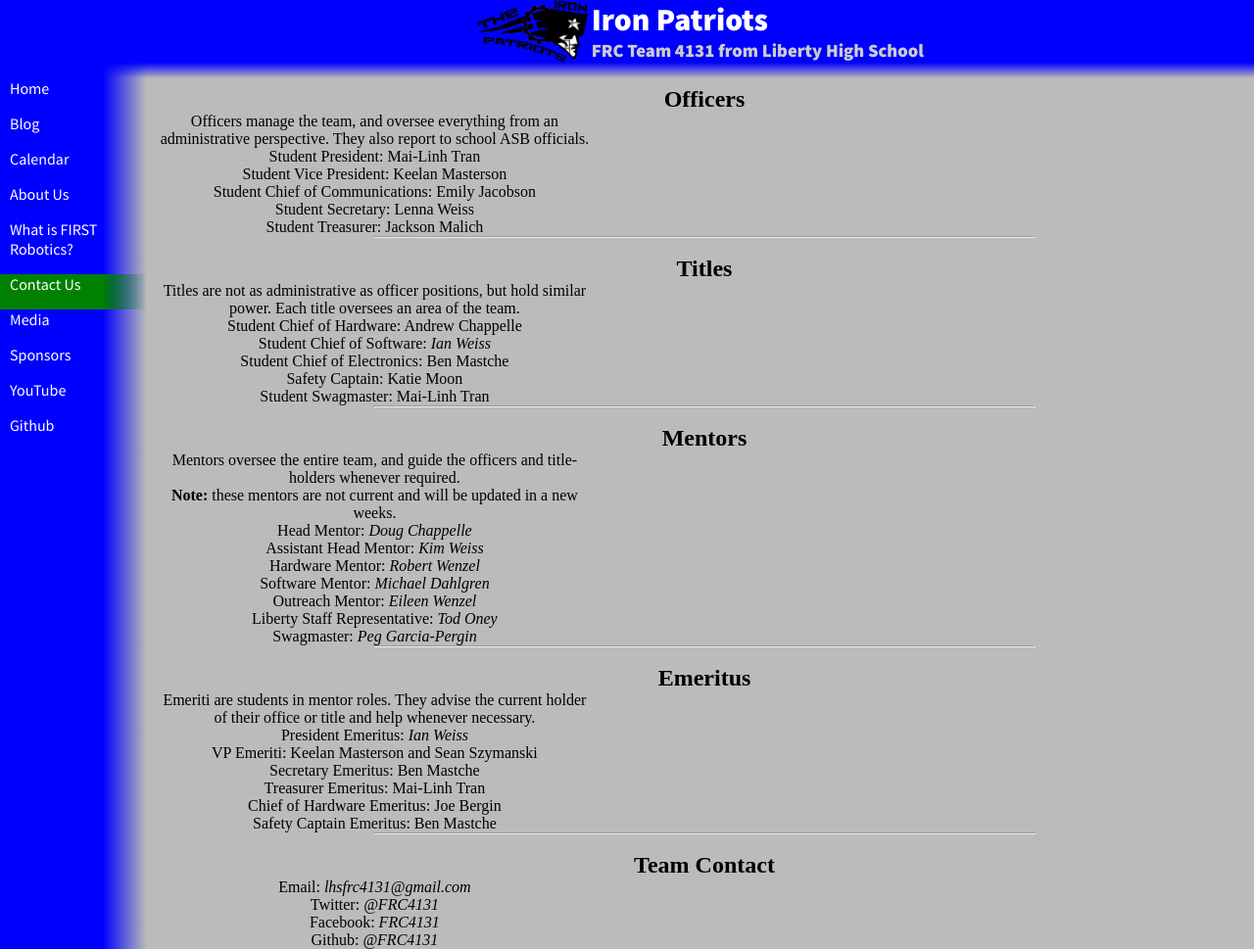
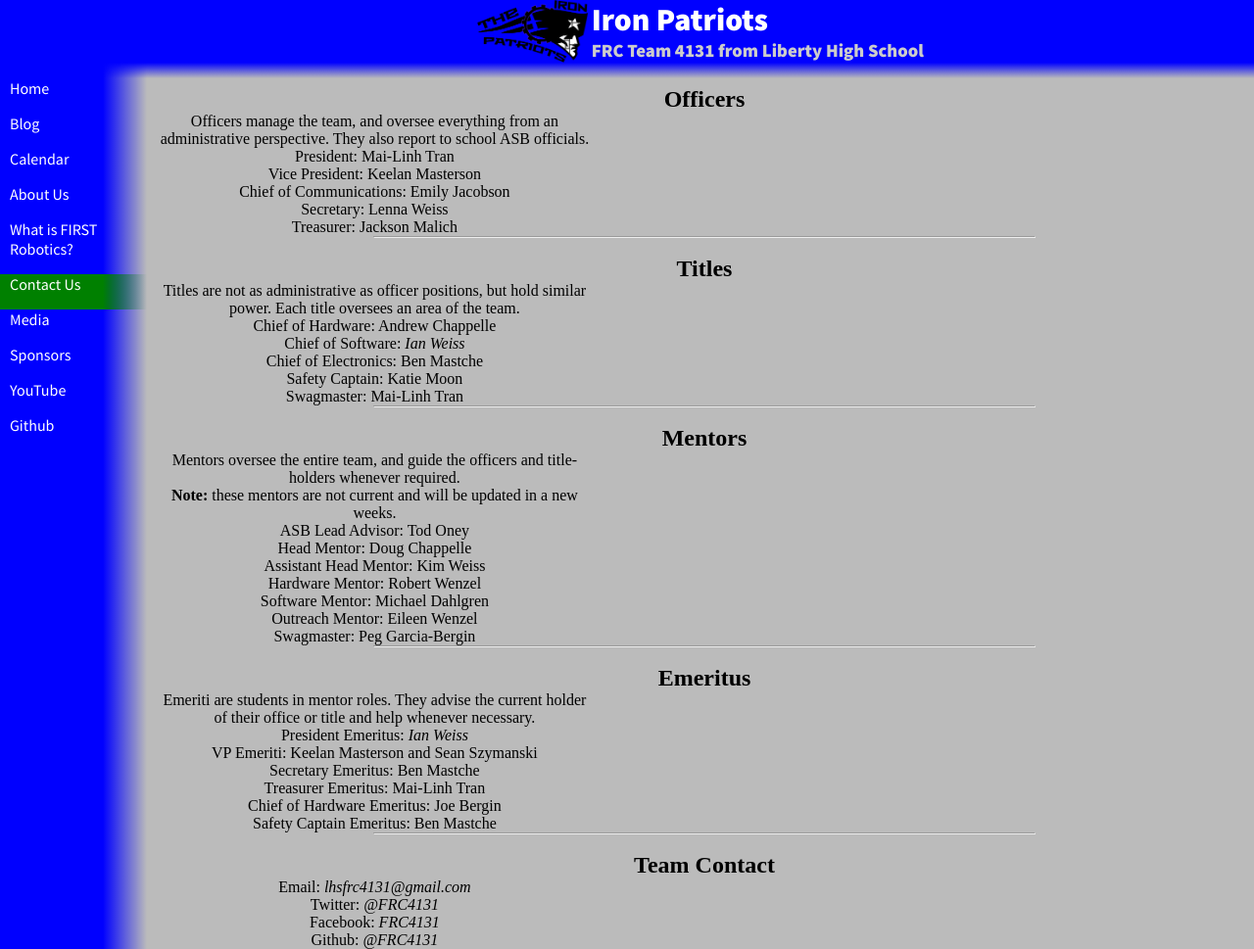
Before and after one commit to katiebugmoon/FRC4131.github.io, a Jekyll site: the page built from contact.html, in a window 1280 px wide. Shown: the whole page at 98% size. Built offline with Jekyll 4.4.1, drawn with Linux system fonts in a browser that asks for light colours; nearby versions of some CDN libraries.

Commit message:
Update contact.html

```diff
--- a/contact.html
+++ b/contact.html
@@ -4,36 +4,36 @@
 ---
 <style type='text/css'>
   hr{width: 60%; margin: 0 auto;}
-  p{width:40%;}
+  p{width:40%; text-align: center;}
 </style>
 <h2>Officers</h2>
 <p>Officers manage the team, and oversee everything from an administrative perspective. They also report to school ASB officials.</p>
-<p>Student President: Mai-Linh Tran</p>
-<p>Student Vice President: Keelan Masterson</p>
-<p>Student Chief of Communications: Emily Jacobson</p>
-<p>Student Secretary: Lenna Weiss</p>
-<p>Student Treasurer: Jackson Malich</p>
+<p>President: Mai-Linh Tran</p>
+<p>Vice President: Keelan Masterson</p>
+<p>Chief of Communications: Emily Jacobson</p>
+<p>Secretary: Lenna Weiss</p>
+<p>Treasurer: Jackson Malich</p>
 <hr/><br/>
 
 <h2>Titles</h2>
 <p>Titles are not as administrative as officer positions, but hold similar power. Each title oversees an area of the team.</p>
-<p>Student Chief of Hardware: Andrew Chappelle</p>
-<p>Student Chief of Software: <a href="https://github.com/endreman0" target="_blank">Ian Weiss</a></p>
-<p>Student Chief of Electronics: Ben Mastche</p>
+<p>Chief of Hardware: Andrew Chappelle</p>
+<p>Chief of Software: <a href="https://github.com/endreman0" target="_blank">Ian Weiss</a></p>
+<p>Chief of Electronics: Ben Mastche</p>
 <p>Safety Captain: Katie Moon</p>
-<p>Student Swagmaster: Mai-Linh Tran</p>
+<p>Swagmaster: Mai-Linh Tran</p>
 <hr/><br/>
 
 <h2>Mentors</h2>
 <p>Mentors oversee the entire team, and guide the officers and title-holders whenever required.</p>
 <p><b>Note:</b> these mentors are not current and will be updated in a new weeks.</p>
-<p>Head Mentor: <a href="https://github.com/chappelled" target="_blank">Doug Chappelle</a></p>
-<p>Assistant Head Mentor: <a href="" target="_blank">Kim Weiss</a></p>
-<p>Hardware Mentor: <a href="https://github.com/RJWenzel" target="_blank">Robert Wenzel</a></p>
-<p>Software Mentor: <a href="">Michael Dahlgren</a></p>
-<p>Outreach Mentor: <a href="" target="_blank">Eileen Wenzel</a></p>
-<p>Liberty Staff Representative: <a href="" target="_blank">Tod Oney</a></p>
-<p>Swagmaster: <a href="" target="_blank">Peg Garcia-Pergin</a></p>
+<p>ASB Lead Advisor: Tod Oney</p>
+<p>Head Mentor: Doug Chappelle</p>
+<p>Assistant Head Mentor: Kim Weiss</p>
+<p>Hardware Mentor: Robert Wenzel</p>
+<p>Software Mentor: Michael Dahlgren</p>
+<p>Outreach Mentor: Eileen Wenzel</p>
+<p>Swagmaster: Peg Garcia-Bergin</p>
 <hr/><br/>
 
 <h2>Emeritus</h2>
```
